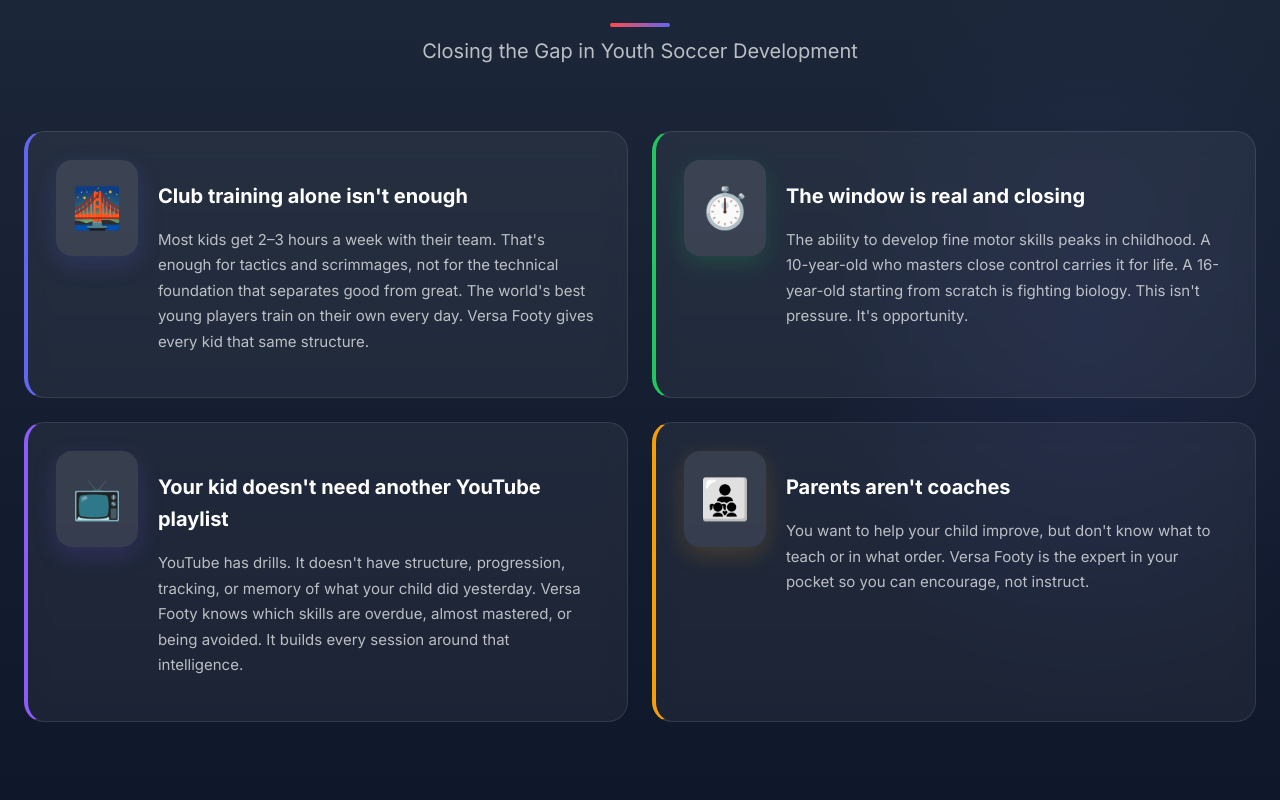
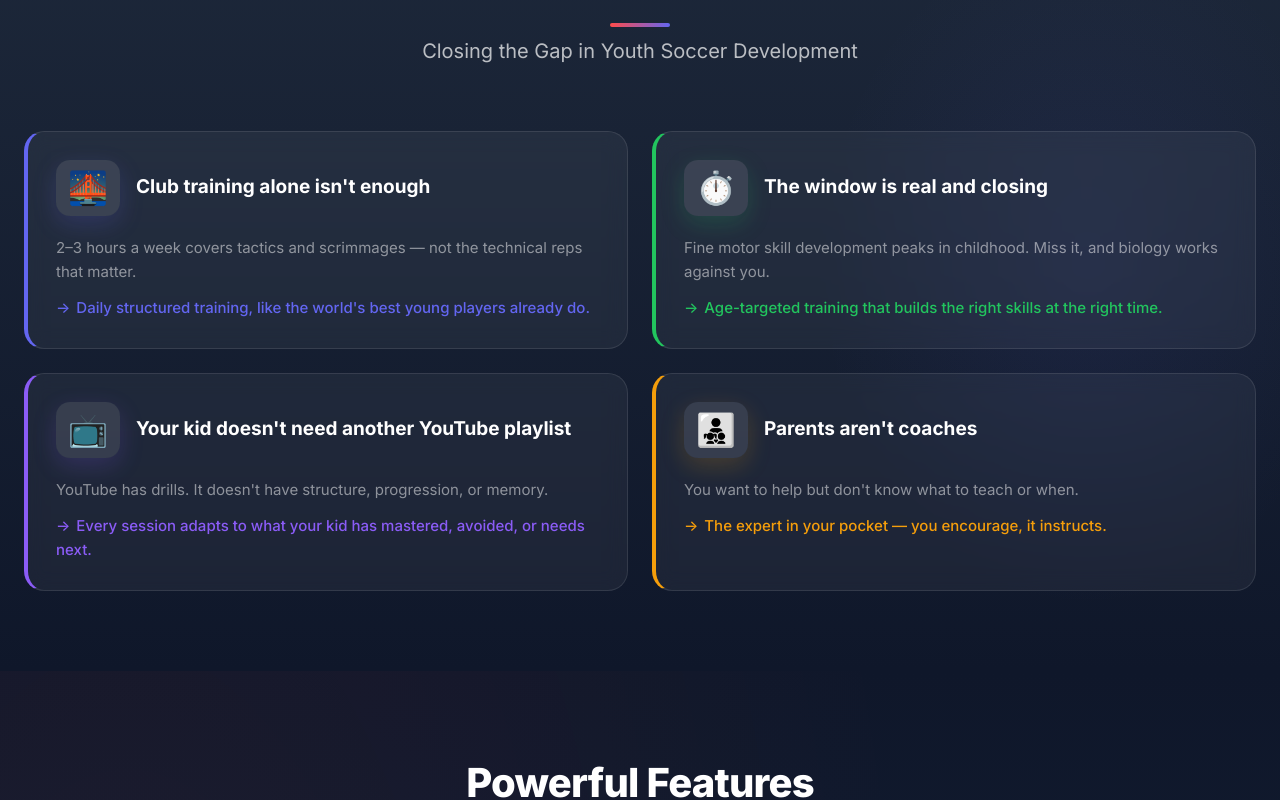
Before and after one commit to AllFooty/Versa-Footy, a React (Vite) app in the folder client/: page / in a window 1280 px wide. Shown: the part 3144-3944 px from the top of the page. Built offline with nearby package versions, Linux system fonts and the light colour scheme; no server answers.

Commit message:
Condense Why Versa Footy cards to problem/solution format
Replaces dense paragraphs with a two-line structure: a subdued
problem statement and an accent-colored solution line, making the
section much more scannable.

Co-Authored-By: Claude Opus 4.6 <noreply@anthropic.com>

```diff
--- a/client/src/features/landing/LandingPage.jsx
+++ b/client/src/features/landing/LandingPage.jsx
@@ -102,34 +102,30 @@ const howItWorksSteps = [
 const whyVersaFootyData = [
   {
     title: 'Club training alone isn\'t enough',
-    description:
-      'Most kids get 2–3 hours a week with their team. That\'s enough for tactics and scrimmages, not for the technical foundation that separates good from great. The world\'s best young players train on their own every day. Versa Footy gives every kid that same structure.',
+    problem: '2–3 hours a week covers tactics and scrimmages — not the technical reps that matter.',
+    solution: 'Daily structured training, like the world\'s best young players already do.',
     icon: '🌉',
-    bgColor: '#eff6ff',
     borderColor: '#6366f1',
   },
   {
     title: 'The window is real and closing',
-    description:
-      'The ability to develop fine motor skills peaks in childhood. A 10-year-old who masters close control carries it for life. A 16-year-old starting from scratch is fighting biology. This isn\'t pressure. It\'s opportunity.',
+    problem: 'Fine motor skill development peaks in childhood. Miss it, and biology works against you.',
+    solution: 'Age-targeted training that builds the right skills at the right time.',
     icon: '⏱️',
-    bgColor: '#ecfdf5',
     borderColor: '#22c55e',
   },
   {
     title: 'Your kid doesn\'t need another YouTube playlist',
-    description:
-      'YouTube has drills. It doesn\'t have structure, progression, tracking, or memory of what your child did yesterday. Versa Footy knows which skills are overdue, almost mastered, or being avoided. It builds every session around that intelligence.',
+    problem: 'YouTube has drills. It doesn\'t have structure, progression, or memory.',
+    solution: 'Every session adapts to what your kid has mastered, avoided, or needs next.',
     icon: '📺',
-    bgColor: '#faf5ff',
     borderColor: '#8b5cf6',
   },
   {
     title: 'Parents aren\'t coaches',
-    description:
-      'You want to help your child improve, but don\'t know what to teach or in what order. Versa Footy is the expert in your pocket so you can encourage, not instruct.',
+    problem: 'You want to help but don\'t know what to teach or when.',
+    solution: 'The expert in your pocket — you encourage, it instructs.',
     icon: '👨‍👧‍👦',
-    bgColor: '#fffbeb',
     borderColor: '#f59e0b',
   },
 ];
@@ -443,6 +439,7 @@ export default function LandingPage() {
                 {whyVersaFootyData.map((item, index) => (
                   <motion.div
                     key={index}
+                    className={styles.whyVersaFootyCard}
                     initial={{ opacity: 0, y: 30 }}
                     whileInView={{ opacity: 1, y: 0 }}
                     viewport={{ once: true }}
@@ -453,35 +450,47 @@ export default function LandingPage() {
                       backdropFilter: 'blur(10px)',
                       borderRadius: '20px',
                       padding: '28px',
-                      borderLeft: `4px solid ${item.borderColor}`,
                       border: '1px solid rgba(255,255,255,0.1)',
                       borderLeftWidth: '4px',
                       borderLeftColor: item.borderColor,
-                      transition: 'all 0.3s ease',
                     }}
                   >
-                    <div style={{ display: 'flex', alignItems: 'flex-start', gap: '20px' }}>
+                    <div style={{ display: 'flex', alignItems: 'center', gap: '16px', marginBottom: '20px' }}>
                       <span
                         style={{
-                          fontSize: '40px',
-                          padding: '16px',
-                          borderRadius: '16px',
+                          fontSize: '32px',
+                          padding: '12px',
+                          borderRadius: '14px',
                           backgroundColor: 'rgba(255,255,255,0.1)',
                           boxShadow: `0 8px 24px ${item.borderColor}30`,
                           flexShrink: 0,
+                          lineHeight: 1,
                         }}
                       >
                         {item.icon}
                       </span>
-                      <div>
-                        <h3 style={{ fontSize: '20px', fontWeight: '700', color: '#ffffff', marginBottom: '12px' }}>
-                          {item.title}
-                        </h3>
-                        <p style={{ fontSize: '15px', color: 'rgba(255,255,255,0.7)', lineHeight: '1.7' }}>
-                          {item.description}
-                        </p>
-                      </div>
+                      <h3 style={{ fontSize: '19px', fontWeight: '700', color: '#ffffff', margin: 0 }}>
+                        {item.title}
+                      </h3>
                     </div>
+                    <p style={{
+                      fontSize: '15px',
+                      color: 'rgba(255,255,255,0.5)',
+                      lineHeight: '1.6',
+                      margin: '0 0 12px 0',
+                    }}>
+                      {item.problem}
+                    </p>
+                    <p style={{
+                      fontSize: '15px',
+                      color: item.borderColor,
+                      lineHeight: '1.6',
+                      margin: 0,
+                      fontWeight: '500',
+                    }}>
+                      <span style={{ marginRight: '6px' }}>→</span>
+                      {item.solution}
+                    </p>
                   </motion.div>
                 ))}
               </div>
```
